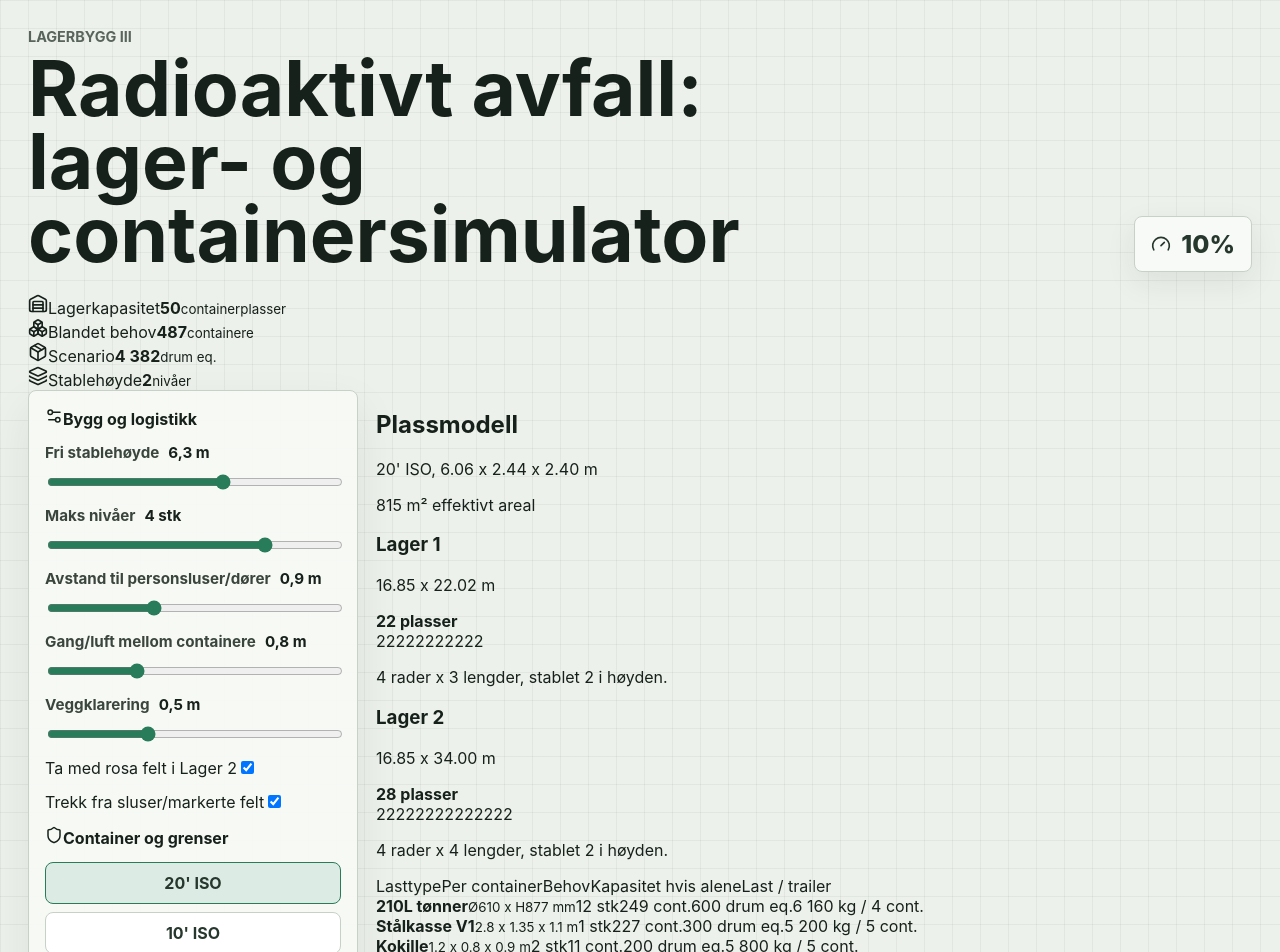
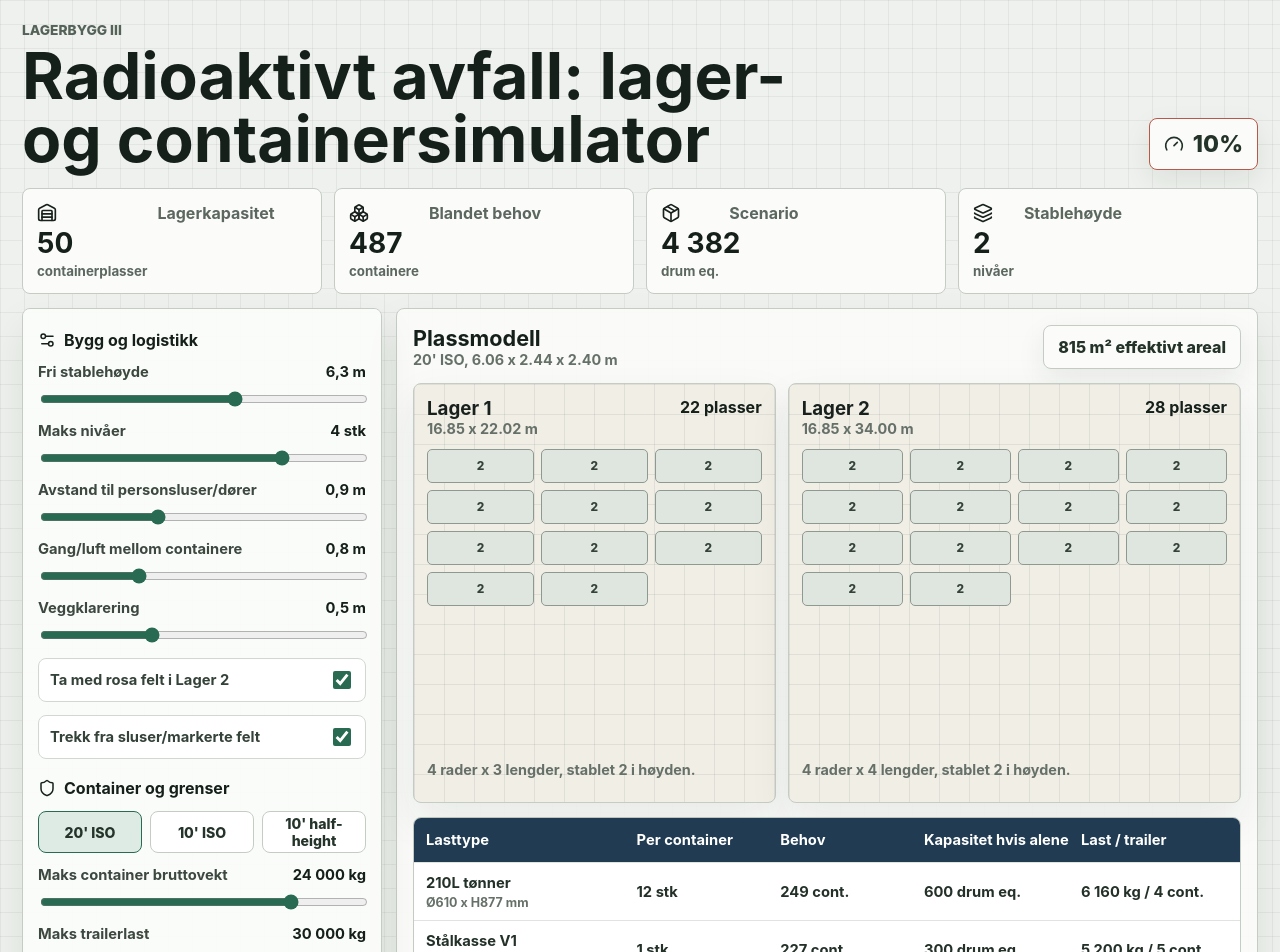
Before and after one commit to fredriksandresen-glitch/garasje-simulator, a React (Vite) app in the folder src/frontend/: page / in a window 1280 px wide. Shown: the top 952 px of the page. Built offline with nearby package versions, Linux system fonts and the light colour scheme.

Commit message:
Style Lagerbygg III simulator dashboard

```diff
--- a/src/frontend/src/styles.css
+++ b/src/frontend/src/styles.css
@@ -1,206 +1,56 @@
-:root {
-  color: #17211b;
-  background: #edf1ec;
-  font-family: Inter, ui-sans-serif, system-ui, -apple-system, BlinkMacSystemFont, "Segoe UI", sans-serif;
-  font-synthesis: none;
-  text-rendering: optimizeLegibility;
-}
-
+:root { color: #18211d; background: #eef1ed; font-family: Inter, ui-sans-serif, system-ui, -apple-system, BlinkMacSystemFont, "Segoe UI", sans-serif; font-synthesis: none; text-rendering: optimizeLegibility; }
 * { box-sizing: border-box; }
 body { margin: 0; min-width: 320px; }
 button, input { font: inherit; }
-
-.app-shell {
-  min-height: 100vh;
-  padding: 28px;
-  background: linear-gradient(90deg, rgba(23, 33, 27, 0.05) 1px, transparent 1px), linear-gradient(rgba(23, 33, 27, 0.05) 1px, transparent 1px), #edf1ec;
-  background-size: 28px 28px;
-}
-
-.simulator { width: min(1180px, 100%); margin: 0 auto; }
-
-.topbar {
-  display: flex;
-  align-items: flex-end;
-  justify-content: space-between;
-  gap: 20px;
-  margin-bottom: 22px;
-}
-
-.eyebrow {
-  margin: 0 0 8px;
-  color: #58645c;
-  font-size: 0.9rem;
-  font-weight: 700;
-  text-transform: uppercase;
-}
-
-h1 {
-  max-width: 760px;
-  margin: 0;
-  color: #17211b;
-  font-size: clamp(2rem, 6vw, 4.8rem);
-  line-height: 0.95;
-  letter-spacing: 0;
-}
-
-.score {
-  display: inline-flex;
-  align-items: center;
-  gap: 10px;
-  min-width: 96px;
-  justify-content: center;
-  border: 1px solid #c7d1c8;
-  border-radius: 8px;
-  background: #f8faf7;
-  padding: 12px 16px;
-  color: #26372d;
-  font-weight: 800;
-  box-shadow: 0 10px 30px rgba(23, 33, 27, 0.08);
-}
-.score span { font-size: 1.55rem; }
-
-.workspace {
-  display: grid;
-  grid-template-columns: 330px minmax(0, 1fr);
-  gap: 18px;
-  align-items: stretch;
-}
-
-.controls {
-  display: grid;
-  gap: 14px;
-  align-content: start;
-  border: 1px solid #c7d1c8;
-  border-radius: 8px;
-  background: rgba(248, 250, 247, 0.92);
-  padding: 16px;
-  box-shadow: 0 18px 45px rgba(23, 33, 27, 0.08);
-}
-
-.field { display: grid; gap: 10px; }
-.field-label {
-  display: grid;
-  grid-template-columns: auto 1fr auto;
-  gap: 9px;
-  align-items: center;
-  color: #3a453e;
-  font-size: 0.95rem;
-  font-weight: 700;
-}
-.field-label strong { color: #17211b; }
-input[type="range"] { width: 100%; accent-color: #287c5a; }
-
-.segments { display: grid; grid-template-columns: 1fr; gap: 8px; }
-.segments button {
-  min-height: 42px;
-  border: 1px solid #c7d1c8;
-  border-radius: 8px;
-  background: #ffffff;
-  color: #26372d;
-  cursor: pointer;
-  font-weight: 750;
-}
-.segments button.active { border-color: #287c5a; background: #dcebe4; }
-
-.garage-stage {
-  min-height: 560px;
-  display: grid;
-  place-items: center;
-  border: 1px solid #c7d1c8;
-  border-radius: 8px;
-  background: #f7f1e4;
-  padding: 26px;
-  overflow: hidden;
-  box-shadow: 0 18px 45px rgba(23, 33, 27, 0.08);
-}
-
-.garage {
-  position: relative;
-  width: min(100%, 620px);
-  max-height: 520px;
-  border: 8px solid #5b665d;
-  border-bottom-width: 18px;
-  border-radius: 8px 8px 4px 4px;
-  background: linear-gradient(90deg, rgba(91, 102, 93, 0.12) 1px, transparent 1px), linear-gradient(rgba(91, 102, 93, 0.12) 1px, transparent 1px), #ded8ca;
-  background-size: 34px 34px;
-}
-
-.back-wall {
-  position: absolute;
-  top: 16px;
-  left: 50%;
-  transform: translateX(-50%);
-  width: 42%;
-  min-height: 38px;
-  display: grid;
-  place-items: center;
-  border-radius: 6px;
-  background: #8e9b8c;
-  color: #ffffff;
-  font-size: 0.82rem;
-  font-weight: 800;
-}
-
-.car {
-  position: absolute;
-  left: 50%;
-  bottom: 12%;
-  transform: translateX(-50%);
-  display: grid;
-  place-items: center;
-  align-content: center;
-  gap: 8px;
-  border-radius: 26px 26px 18px 18px;
-  border: 3px solid #234255;
-  background: #3d7ea6;
-  color: #ffffff;
-  box-shadow: 0 16px 30px rgba(23, 33, 27, 0.25);
-}
-.car span { font-size: 0.84rem; font-weight: 850; }
-.windshield { width: 52%; height: 18%; border-radius: 7px; background: #cbe5ef; }
-.door {
-  position: absolute;
-  left: 50%;
-  bottom: -18px;
-  transform: translateX(-50%);
-  height: 18px;
-  border-radius: 3px 3px 0 0;
-  background: #287c5a;
-}
-
-.metrics {
-  display: grid;
-  grid-template-columns: repeat(4, 1fr);
-  gap: 12px;
-  margin-top: 14px;
-}
-.metric {
-  min-height: 86px;
-  display: grid;
-  align-content: center;
-  gap: 7px;
-  border: 1px solid #c7d1c8;
-  border-radius: 8px;
-  background: #f8faf7;
-  padding: 14px;
-}
-.metric span { color: #58645c; font-size: 0.9rem; font-weight: 700; }
-.metric strong { color: #17211b; font-size: 1.45rem; }
-.metric.tight { border-color: #bd6b5b; }
-.metric.ok { border-color: #c99a45; }
-.metric.good { border-color: #287c5a; }
-
-@media (max-width: 860px) {
-  .app-shell { padding: 16px; }
-  .topbar, .workspace { grid-template-columns: 1fr; }
-  .topbar { display: grid; align-items: start; }
-  .score { justify-self: start; }
-  .garage-stage { min-height: 420px; padding: 16px; }
-  .metrics { grid-template-columns: repeat(2, 1fr); }
-}
-
-@media (max-width: 520px) {
-  h1 { font-size: 2.2rem; }
-  .metrics { grid-template-columns: 1fr; }
-}
+.app-shell { min-height: 100vh; padding: 22px; background: linear-gradient(90deg, rgba(36,47,40,.06) 1px, transparent 1px), linear-gradient(rgba(36,47,40,.06) 1px, transparent 1px), #eef1ed; background-size: 24px 24px; }
+.dashboard { width: min(1440px, 100%); margin: 0 auto; }
+.topbar { display: flex; justify-content: space-between; align-items: flex-end; gap: 20px; margin-bottom: 18px; }
+.eyebrow { margin: 0 0 7px; color: #546259; font-size: .86rem; font-weight: 800; text-transform: uppercase; }
+h1, h2, h3, p { margin: 0; }
+h1 { max-width: 820px; color: #15201a; font-size: clamp(2rem, 5vw, 4.4rem); line-height: .98; letter-spacing: 0; }
+.score, .capacity-pill { display: inline-flex; align-items: center; gap: 9px; border: 1px solid #c4ccc4; border-radius: 8px; background: #fbfcfa; padding: 11px 14px; color: #243329; font-weight: 850; box-shadow: 0 10px 28px rgba(24,33,29,.08); }
+.score span { font-size: 1.45rem; }
+.score.good { border-color: #2e7d5b; }
+.score.warn { border-color: #b9584a; }
+.summary-grid { display: grid; grid-template-columns: repeat(4, minmax(0, 1fr)); gap: 12px; margin-bottom: 14px; }
+.summary-card { min-height: 104px; display: grid; grid-template-columns: auto 1fr; gap: 6px 10px; align-content: center; border: 1px solid #c4ccc4; border-radius: 8px; background: #fbfcfa; padding: 14px; }
+.summary-card span, .summary-card small { color: #5b675f; font-weight: 700; }
+.summary-card strong { grid-column: 1 / -1; color: #15201a; font-size: 1.75rem; line-height: 1; }
+.workspace { display: grid; grid-template-columns: 360px minmax(0, 1fr); gap: 14px; align-items: start; }
+.controls, .stage, .room { border: 1px solid #c4ccc4; border-radius: 8px; background: rgba(251,252,250,.94); box-shadow: 0 18px 42px rgba(24,33,29,.08); }
+.controls { display: grid; gap: 13px; max-height: calc(100vh - 28px); overflow: auto; padding: 15px; position: sticky; top: 14px; }
+.panel-title { display: flex; align-items: center; gap: 8px; color: #15201a; padding-top: 6px; }
+.field { display: grid; gap: 8px; }
+.field-label { display: flex; justify-content: space-between; gap: 10px; color: #3c4840; font-size: .92rem; font-weight: 750; }
+.field-label strong { color: #15201a; white-space: nowrap; }
+input[type="range"] { width: 100%; accent-color: #286b52; }
+.segments { display: grid; grid-template-columns: repeat(3, 1fr); gap: 8px; }
+.segments button { min-height: 42px; border: 1px solid #c4ccc4; border-radius: 8px; background: #fff; color: #25342b; cursor: pointer; font-size: .88rem; font-weight: 800; }
+.segments button.active { border-color: #286b52; background: #ddebe4; }
+.toggle { min-height: 42px; display: flex; align-items: center; justify-content: space-between; gap: 12px; border: 1px solid #d2d8d1; border-radius: 8px; background: #fff; padding: 9px 11px; color: #344239; font-size: .92rem; font-weight: 750; }
+.toggle input { width: 18px; height: 18px; accent-color: #286b52; }
+.derived { color: #5b675f; font-size: .9rem; font-weight: 800; }
+.stage { padding: 16px; }
+.stage-header, .room-meta { display: flex; justify-content: space-between; gap: 12px; align-items: flex-start; }
+.stage-header { margin-bottom: 14px; }
+.stage-header h2 { color: #15201a; font-size: 1.35rem; }
+.stage-header p, .room p, .room-note { color: #657068; font-size: .9rem; font-weight: 650; }
+.warehouse-map { display: grid; grid-template-columns: 1fr 1.25fr; gap: 12px; min-height: 420px; }
+.room { display: grid; align-content: start; gap: 12px; min-height: 420px; padding: 13px; background: linear-gradient(90deg, rgba(75,85,78,.1) 1px, transparent 1px), linear-gradient(rgba(75,85,78,.1) 1px, transparent 1px), #f1eee6; background-size: 30px 30px; }
+.room-meta strong { color: #15201a; white-space: nowrap; }
+.slot-grid { display: grid; gap: 7px; align-content: start; min-height: 300px; }
+.slot { min-height: 34px; display: grid; place-items: center; border: 1px solid #8e9a90; border-radius: 5px; background: #dfe5df; color: #344239; font-size: .74rem; font-weight: 850; }
+.results-table { display: grid; margin-top: 14px; border: 1px solid #c4ccc4; border-radius: 8px; overflow: hidden; }
+.table-row { display: grid; grid-template-columns: 1.5fr 1fr 1fr 1.1fr 1.1fr; gap: 10px; align-items: center; min-height: 58px; padding: 10px 12px; background: #fff; border-top: 1px solid #e0e4df; }
+.table-row:first-child { border-top: 0; }
+.table-head { min-height: 44px; background: #213c52; color: #fff; font-size: .86rem; font-weight: 850; }
+.table-row span { min-width: 0; color: #233129; font-size: .92rem; font-weight: 750; }
+.table-head span { color: #fff; }
+.table-row small { display: block; margin-top: 3px; color: #657068; font-size: .78rem; font-weight: 700; }
+.warnings { display: grid; gap: 8px; margin-top: 14px; }
+.warning { display: flex; align-items: center; gap: 9px; border-radius: 8px; padding: 10px 12px; font-weight: 750; }
+.warning.critical { border: 1px solid #c16a5c; background: #fff0ec; color: #7e2316; }
+.warning.warn { border: 1px solid #c19a48; background: #fff8e9; color: #68480d; }
+.warning.ok { border: 1px solid #4c8a68; background: #edf8f1; color: #20553a; }
+@media (max-width: 1060px) { .workspace, .warehouse-map { grid-template-columns: 1fr; } .controls { max-height: none; position: static; } .summary-grid { grid-template-columns: repeat(2, minmax(0, 1fr)); } }
+@media (max-width: 680px) { .app-shell { padding: 12px; } .topbar, .stage-header, .room-meta { display: grid; } .summary-grid, .segments { grid-template-columns: 1fr; } .table-row { grid-template-columns: 1fr; } h1 { font-size: 2.1rem; } }
```
